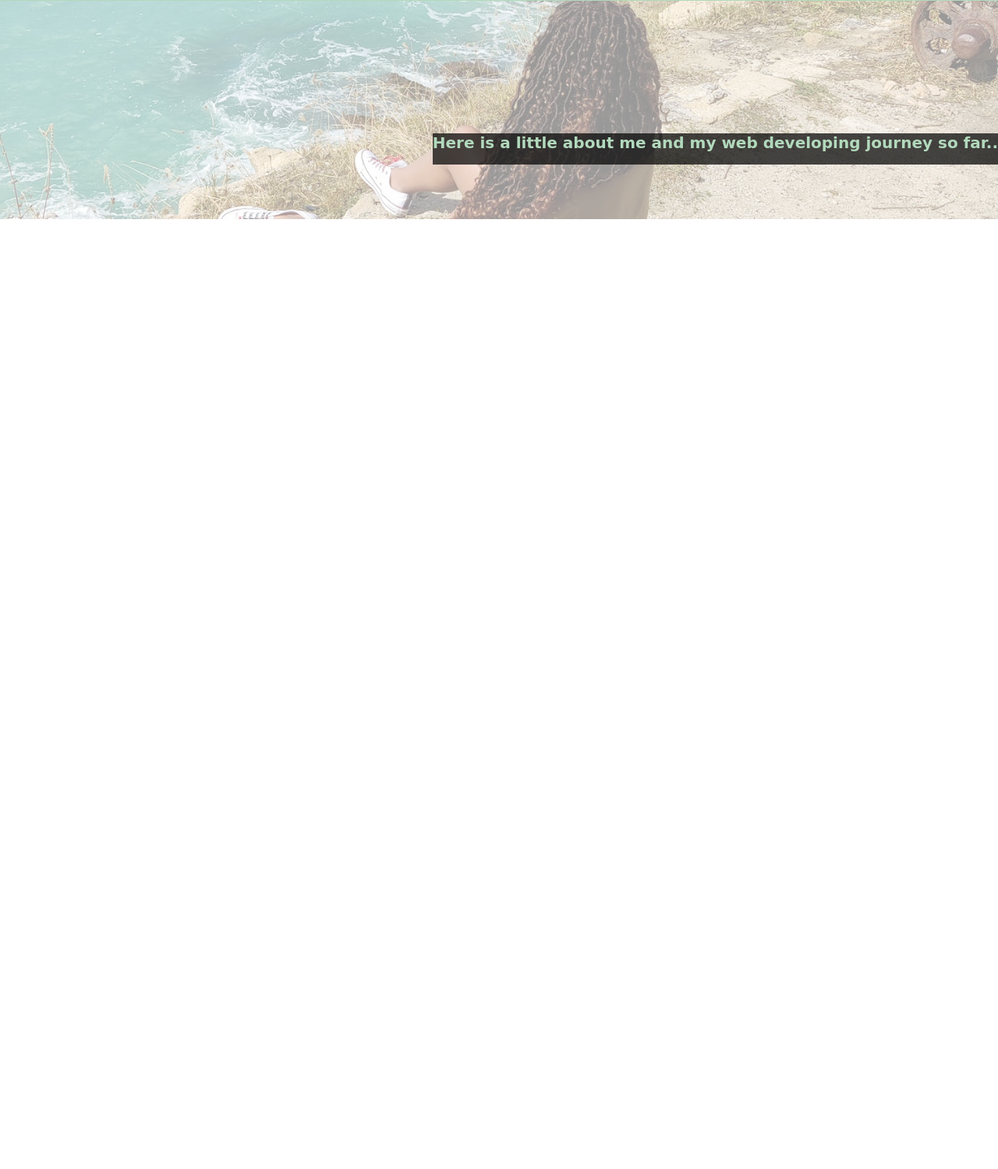
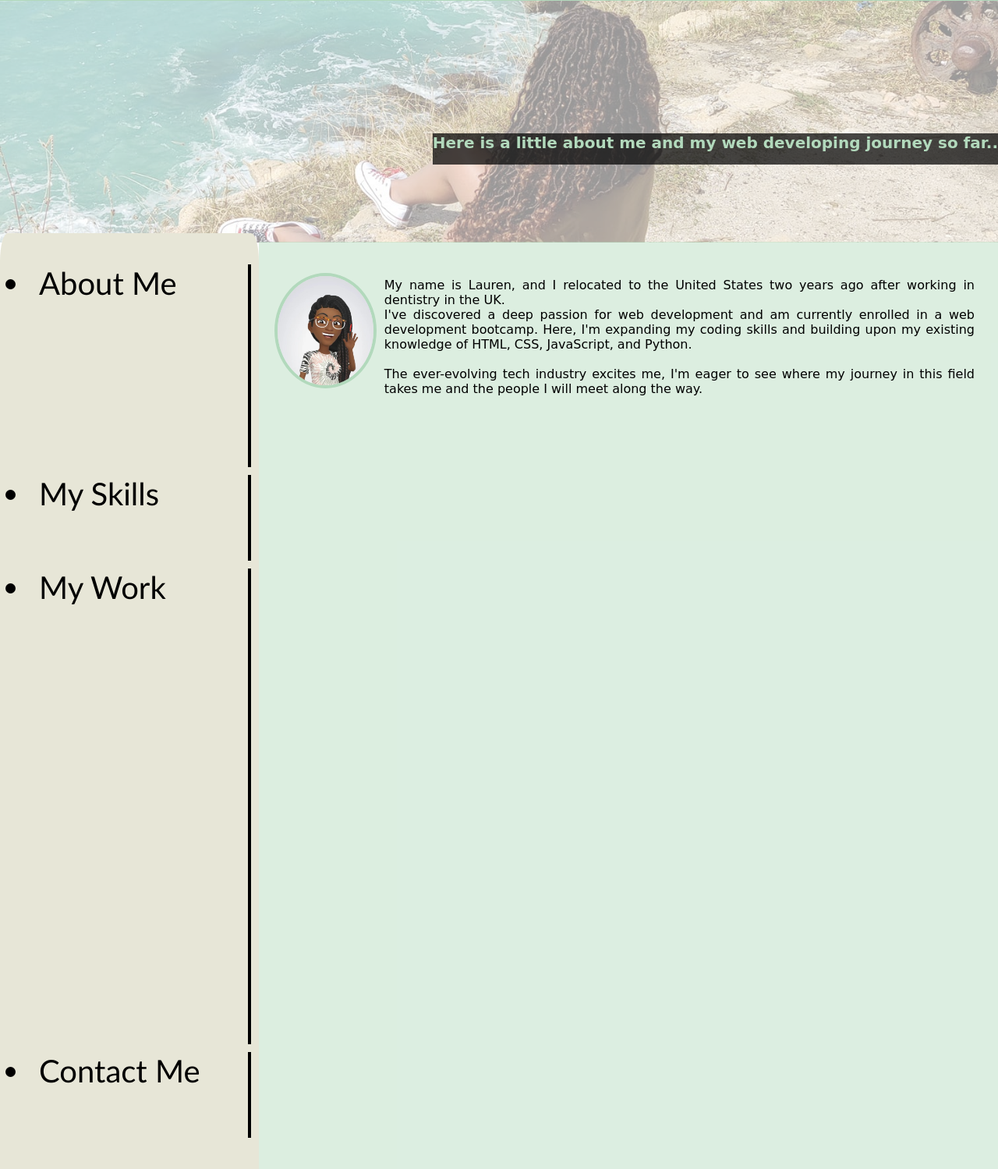
Before and after one commit to lvdean/Portfolio-skills-showcase, a plain HTML site: page index.html in a window 1280 px wide. Shown: the part 69-1568 px from the top of the page at 78% size. Before the commit the page ends 800 px from the top, so only its background shows below. Drawn offline with Linux system fonts and the light colour scheme.

Commit message:
about me section

```diff
--- a/CSS/style.css
+++ b/CSS/style.css
@@ -8,7 +8,7 @@ body{
   left: 0;
   top: 0;
   width: 100%;
-  height: 350px;
+  height: 380px;
   opacity: 40%;
   background-repeat: no-repeat;
   background-size: cover;
@@ -20,7 +20,7 @@ body{
 header {
   color: black;
   font-family: 'Trebuchet MS', 'Lucida Sans Unicode', 'Lucida Grande', 'Lucida Sans', Arial, sans-serif;
-  height: 400px;
+  height: 350px;
   flex-wrap: wrap;
 }
 
@@ -68,7 +68,7 @@ nav li {
   left: 0px;
 }
 
-p{
+#side-text{
   font-size: 20px;
   font-family: cursive;
   color: rgb(178, 217, 188);
@@ -82,3 +82,93 @@ p{
   top: 150px;
 
 }
+.main{
+  display: flex;
+  position: relative;
+
+}
+
+.side-menu {
+ width: 35%;
+ height:100%;
+ background-color: rgb(231, 230, 215);
+ padding: 0%;
+ margin: 0%;
+ font-family: 'Trebuchet MS', 'Lucida Sans Unicode', 'Lucida Grande', 'Lucida Sans', Arial, sans-serif;
+font-size: 40px;
+position: relative;
+border-top-right-radius: 3%;
+border-top-left-radius: 3%
+}
+
+.about-me{
+  height: 250px;
+  border-width: 0 4px 0 0;
+  border-color: black;
+  border-style: solid;
+  padding-bottom: 10px;
+  margin: 10px;
+  display: block;
+}
+
+.my-skills{
+  height: 100px;
+  border-width: 0 4px 0 0;
+  border-color: black;
+  border-style: solid;
+  padding-bottom: 10px;
+  margin: 10px;
+  display: block;
+
+}
+
+.my-work{
+  height: 600px;
+  border-width: 0 4px 0 0;
+  border-color: black;
+  border-style: solid;
+  padding-bottom: 10px;
+  margin: 10px;
+  display:block
+}
+
+.contact{
+  height: 100px;
+  border-width: 0 4px 0 0;
+  border-color: black;
+  border-style: solid;
+  padding-bottom: 10px;
+  margin: 10px;
+  display: block;
+}
+
+.emoji {
+  width: 140px;
+  height: 140px;
+  border-radius: 50%;
+  border: 4px solid rgb(178, 217, 188);
+  margin: 10px
+
+}
+
+.main-section{
+  font-family:'Trebuchet MS', 'Lucida Sans Unicode', 'Lucida Grande', 'Lucida Sans', Arial, sans-serif;
+  background-color: rgba(178, 217, 188, 0.456);
+  width: 100%;
+  margin-top: 11px;
+  display: flex;
+  flex-wrap: wrap;
+  flex-direction: row;
+}
+
+.main-text{
+  position: relative;
+  color: black;
+  font-family: 'Trebuchet MS', 'Lucida Sans Unicode', 'Lucida Grande', 'Lucida Sans', Arial, sans-serif;
+  display: flex;
+  text-align: justify;
+  font-family: cursive;
+  margin :30px 30px 20px 10px
+
+
+}
--- a/index.html
+++ b/index.html
@@ -1,8 +1,10 @@
+<head>
 <!DOCTYPE html>
 <html lang="en-us">
 
 <link rel="stylesheet" href="./CSS/style.css">
 <title>Lauren Dean Portfolio</title>
+</head>
 <body>
  <header>
   <div id = "stlucia"></div>
@@ -17,7 +19,39 @@
         <li>Contact Me</li>
     </ul>
   </nav>
-  <p>Here is a little about me and my web developing journey so far..</p>
+  <p id = "side-text">Here is a little about me and my web developing journey so far..</p>
+ </header>
+ <br>
+ <main class="main">
+ <aside class="side-menu">
+
+   <ul>
+    <li><a class = "about-me">About Me</a></li>
+
+    <li><a class = "my-skills">My Skills</a></li>
+
+    <li><a class = "my-work">My Work</a></li>
 
 
- </header>
+    <li><a class = "contact">Contact Me</a></li>
+
+   </ul>
+  </aside>
+  <article class="main-section">
+    <section class="main-text">
+      <img class="emoji" src="./Images/emoji2.jpg" alt>
+       <p>My name is Lauren, and I relocated to the United States two years ago
+        after working in dentistry in the UK.
+        <br>I've discovered a deep passion for web development and
+        am currently enrolled in a web development bootcamp. Here, I'm expanding my coding skills and
+        building upon my existing knowledge of HTML, CSS, JavaScript, and Python.
+       <br><br>
+        The ever-evolving tech industry excites me, I'm eager to see where my journey in this
+        field takes me and the people I will meet along the way.
+       </p>
+    </section>
+    <section>
+
+    </section>
+  </article>
+  </main>
```
Also changed, not shown: Images/emoji2.jpg (added).
